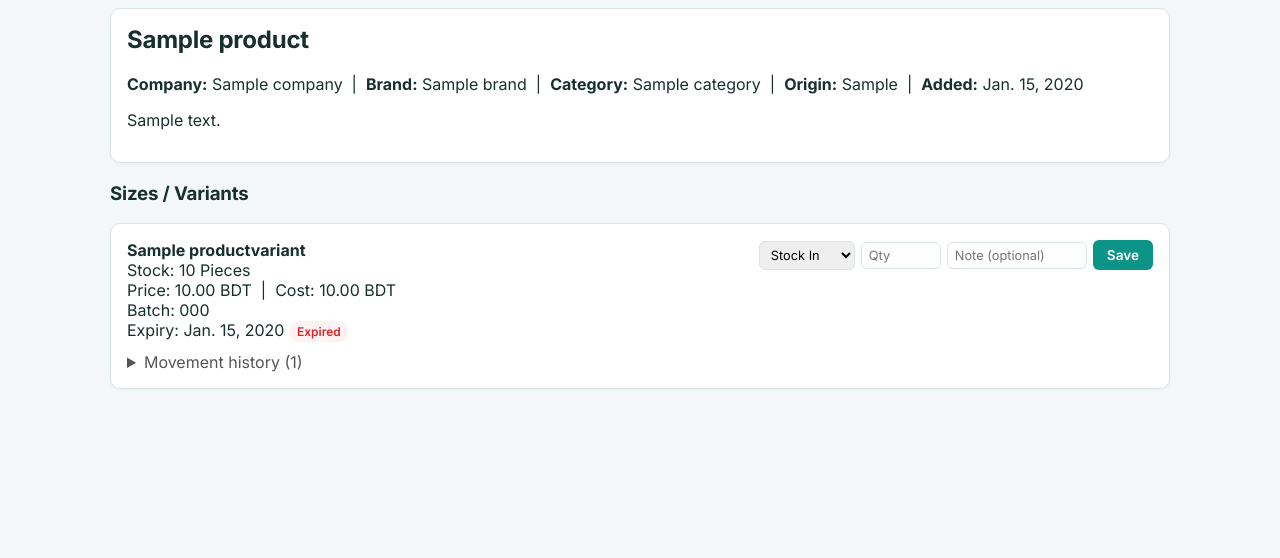
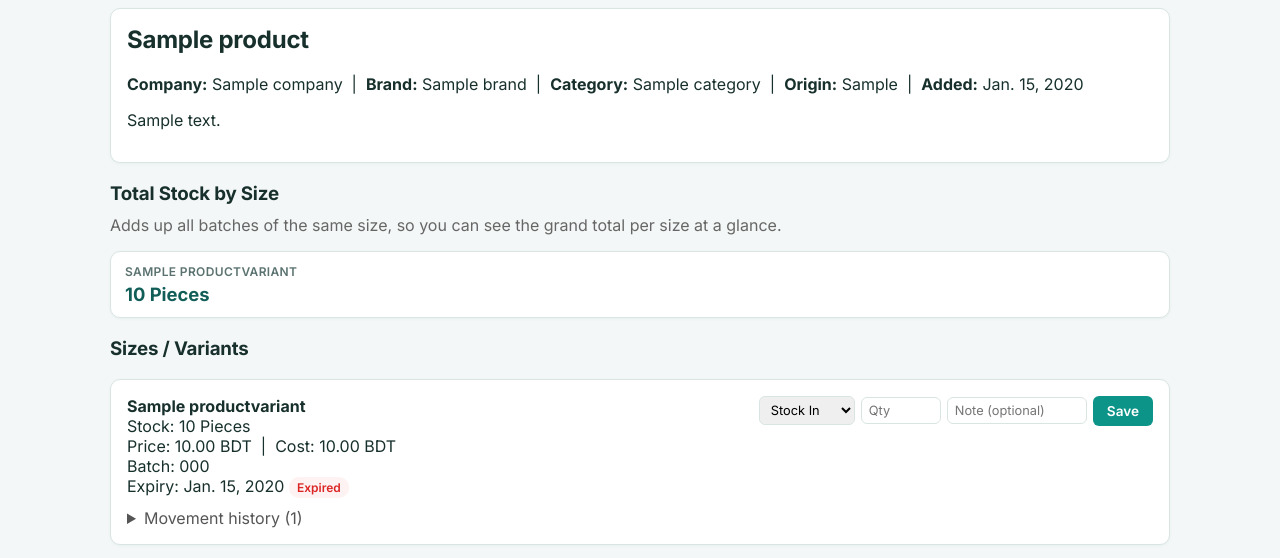
Before and after one commit to rafimkl8/inventory-management-ssb, a Django app: page /product/1/ in a window 1280 px wide. Shown: the part 171-729 px from the top of the page. Run offline with Django 4.2, Linux system fonts and the light colour scheme; tables that the repository leaves empty hold one stand-in row (values such as "Sample post").

Commit message:
Show total stock per size on the product detail page
When the same size has multiple batches (e.g. 400ml with 3 separate
rows from different expiry dates), it was hard to see the grand total
without adding up each row by hand. Adds a 'Total Stock by Size'
summary section above the per-batch variant cards, showing one card
per distinct size/unit combination with its summed quantity and how
many batches make up that total.

- New _size_totals() helper in views.py groups variants by
  (size_label, unit), sums quantity_in_stock per group, and formats
  the total using the same discrete-vs-decimal display rules as
  ProductVariant.formatted_quantity (whole numbers for pcs/box/pack,
  trimmed decimals for kg/g/l/ml).
- product_detail template renders these as summary-cards (reusing the
  existing style from the Reports feature), labelled with the size and
  batch count when more than one batch exists.

Tested against the user's exact reported data (Amino Silk: three
400ml batches of 7/1/1 pieces, one 700ml batch of 3 pieces) --
confirmed the page renders '400ml - 3 batches: 9 Pieces' and
'700ml: 3 Pieces', both correct.

```diff
--- a/inventory/views.py
+++ b/inventory/views.py
@@ -1,5 +1,6 @@
 import csv
 from datetime import datetime, timedelta
+from decimal import Decimal
 
 from django.contrib import messages
 from django.contrib.auth.decorators import login_required
@@ -143,13 +144,50 @@ def expiry_list(request):
     return render(request, "inventory/expiry_list.html", context)
 
 
+def _size_totals(variants):
+    """Group variants by size_label (e.g. '400ml') and sum their stock.
+
+    A product can have multiple rows for the same size if stock arrived in
+    separate batches with different expiry dates -- this collapses those
+    back into one total per size, so it's easy to see "how many 400ml do I
+    have in total" without adding up each batch row by hand.
+    """
+    totals = {}
+    order = []
+    for v in variants:
+        key = (v.size_label, v.unit)
+        if key not in totals:
+            totals[key] = {
+                "size_label": v.size_label,
+                "unit": v.get_unit_display(),
+                "total_quantity": Decimal("0"),
+                "is_discrete": v.unit in ProductVariant.DISCRETE_UNITS,
+                "batch_count": 0,
+            }
+            order.append(key)
+        totals[key]["total_quantity"] += v.quantity_in_stock
+        totals[key]["batch_count"] += 1
+
+    results = []
+    for key in order:
+        row = totals[key]
+        if row["is_discrete"]:
+            row["formatted_total"] = str(int(row["total_quantity"]))
+        else:
+            text = f"{row['total_quantity']:.2f}".rstrip("0").rstrip(".")
+            row["formatted_total"] = text if text else "0"
+        results.append(row)
+    return results
+
+
 def product_detail(request, pk):
     product = get_object_or_404(Product, pk=pk)
     variants = product.variants.all()
+    size_totals = _size_totals(variants)
     return render(
         request,
         "inventory/product_detail.html",
-        {"product": product, "variants": variants},
+        {"product": product, "variants": variants, "size_totals": size_totals},
     )
 
 
--- a/templates/inventory/product_detail.html
+++ b/templates/inventory/product_detail.html
@@ -17,6 +17,19 @@
     </p>
     {% if product.description %}<p>{{ product.description }}</p>{% endif %}
 </div>
+
+{% if size_totals %}
+<h3>Total Stock by Size</h3>
+<p style="color:#666;margin-top:-8px;">Adds up all batches of the same size, so you can see the grand total per size at a glance.</p>
+<div class="summary-cards">
+    {% for row in size_totals %}
+    <div class="summary-card">
+        <div class="summary-label">{{ row.size_label }}{% if row.batch_count > 1 %} &middot; {{ row.batch_count }} batches{% endif %}</div>
+        <div class="summary-value">{{ row.formatted_total }} {{ row.unit }}</div>
+    </div>
+    {% endfor %}
+</div>
+{% endif %}
 
 <h3>Sizes / Variants</h3>
 {% for v in variants %}
```
